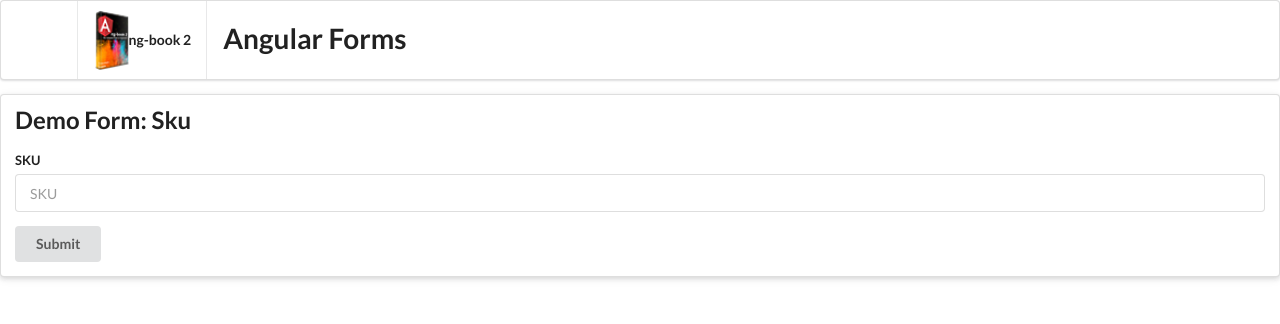
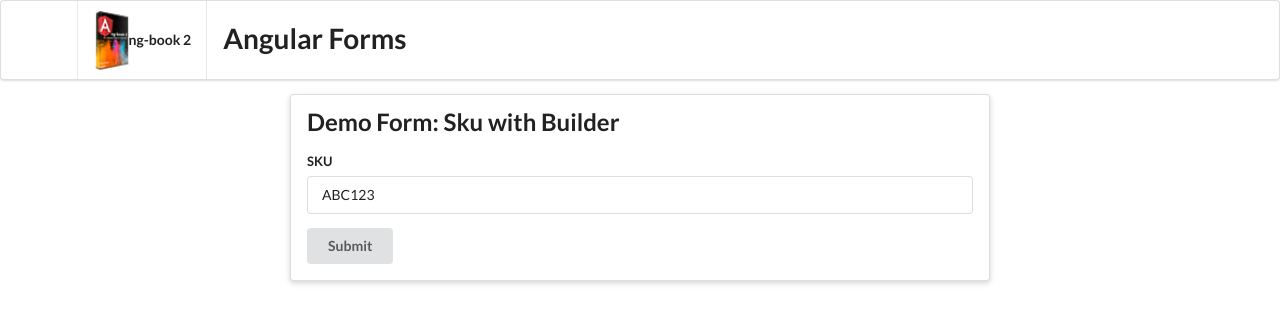
Before and after one commit to washopilot/angular-forms, an Angular app: page / in a window 1280 px wide. Shown: the top 324 px of the page. Built offline with nearby package versions, Linux system fonts and the light colour scheme.

Commit message:
formControl and formGroup (error)

```diff
--- a/src/app/app.component.html
+++ b/src/app/app.component.html
@@ -11,4 +11,7 @@
   </div>
 </div>
 
-<app-demo-form-sku></app-demo-form-sku>
+<div class="ui main text container">
+  <!-- <app-demo-form-sku></app-demo-form-sku> -->
+  <app-demo-form-sku-with-builder></app-demo-form-sku-with-builder>
+</div>
--- a/src/app/app.module.ts
+++ b/src/app/app.module.ts
@@ -4,9 +4,10 @@
 
 import { AppComponent } from './app.component';
 import { DemoFormSkuComponent } from './demo-form-sku/demo-form-sku.component';
+import { DemoFormSkuWithBuilderComponent } from './demo-form-sku-with-builder/demo-form-sku-with-builder.component';
 
 @NgModule({
-  declarations: [AppComponent, DemoFormSkuComponent],
+  declarations: [AppComponent, DemoFormSkuComponent, DemoFormSkuWithBuilderComponent],
   imports: [BrowserModule, FormsModule, ReactiveFormsModule],
   providers: [],
   bootstrap: [AppComponent],
--- /dev/null
+++ b/src/app/demo-form-sku-with-builder/demo-form-sku-with-builder.component.html
@@ -0,0 +1,17 @@
+<div class="ui raised segment">
+  <h2 class="ui header">Demo Form: Sku with Builder</h2>
+  <form
+    [formGroup]="myForm"
+    (ngSubmit)="onSubmit(myForm.value)"
+    class="ui form">
+    <div class="field">
+      <label for="skuInput">SKU</label>
+      <input
+        type="text"
+        id="skuInput"
+        placeholder="SKU"
+        [formControl]="myForm.controls['sku']" />
+    </div>
+    <button type="submit" class="ui button">Submit</button>
+  </form>
+</div>
--- /dev/null
+++ b/src/app/demo-form-sku-with-builder/demo-form-sku-with-builder.component.ts
@@ -0,0 +1,23 @@
+import { Component, OnInit } from '@angular/core';
+import { FormBuilder, FormGroup } from '@angular/forms';
+
+@Component({
+  selector: 'app-demo-form-sku-with-builder',
+  templateUrl: './demo-form-sku-with-builder.component.html',
+  styles: []
+})
+export class DemoFormSkuWithBuilderComponent implements OnInit {
+  myForm: FormGroup;
+
+  constructor(fb: FormBuilder) {
+    this.myForm = fb.group({
+      sku: ['ABC123']
+    });
+  }
+
+  ngOnInit(): void {}
+
+  onSubmit(value: string): void {
+    console.log('you submitted value: ', value);
+  }
+}
```
Also changed, not shown: 1 other file (tests, documents, lock files or other folders).
